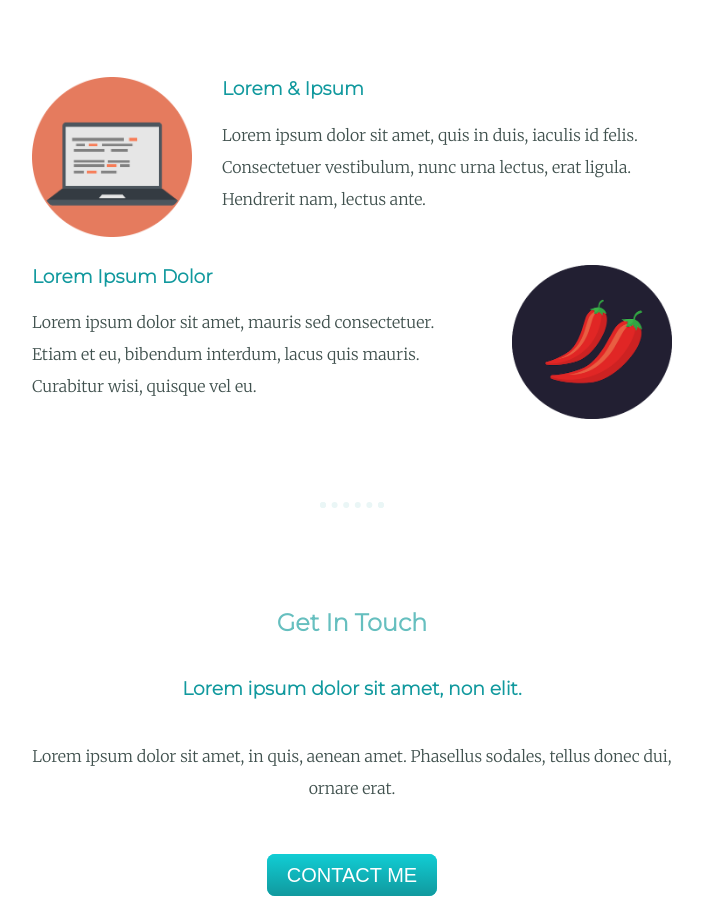
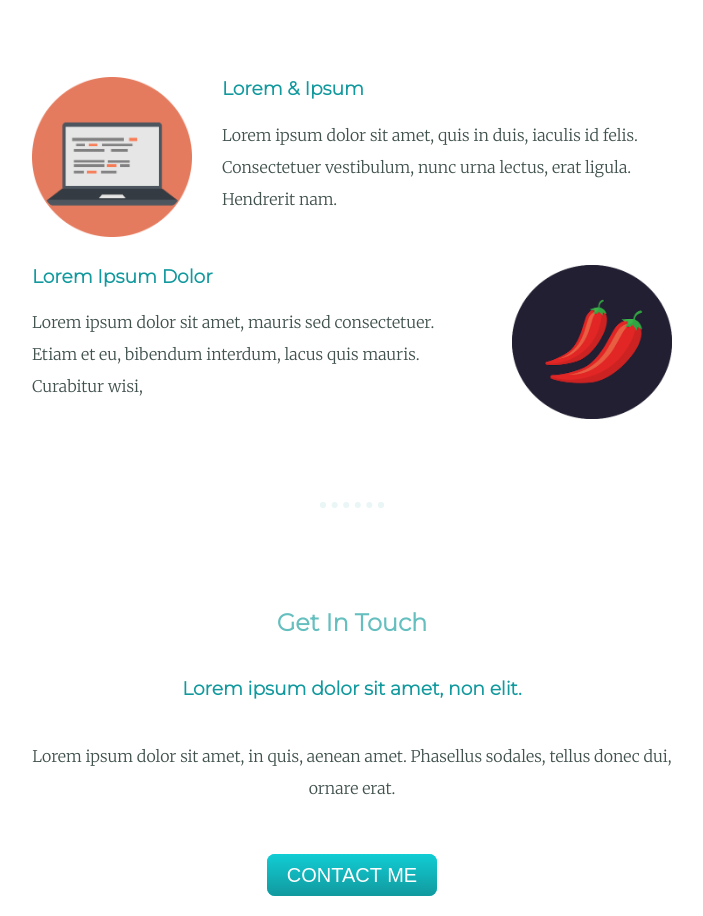
Before and after one commit to AtharSial0306/CV, a plain HTML site: page index.html in a window 1280 px wide. Shown: the part 1375-2291 px from the top of the page, without its empty margins (288-991 px from the left). Drawn offline with Linux system fonts and the light colour scheme.

Commit message:
version 1.0

```diff
--- a/index.html
+++ b/index.html
@@ -30,12 +30,12 @@
           <div class="skill-row">
             <img class="code-img" src="Computer.png" alt="Skills">
             <h3>Lorem & Ipsum</h3>
-            <p class="code-skill-description">Lorem ipsum dolor sit amet, quis in duis, iaculis id felis. Consectetuer vestibulum, nunc urna lectus, erat ligula. Hendrerit nam, lectus ante.</p>
+            <p class="code-skill-description">Lorem ipsum dolor sit amet, quis in duis, iaculis id felis. Consectetuer vestibulum, nunc urna lectus, erat ligula. Hendrerit nam.</p>
           </div>
           <div class="skill-row">
             <img class="chilli-img" src="chillies.png" alt="Skills new">
             <h3>Lorem Ipsum Dolor</h3>
-            <p class="chilli-skill-description">Lorem ipsum dolor sit amet, mauris sed consectetuer. Etiam et eu, bibendum interdum, lacus quis mauris. Curabitur wisi, quisque vel eu. </p>
+            <p class="chilli-skill-description">Lorem ipsum dolor sit amet, mauris sed consectetuer. Etiam et eu, bibendum interdum, lacus quis mauris. Curabitur wisi, </p>
           </div>
         </div>
         <hr>
```
